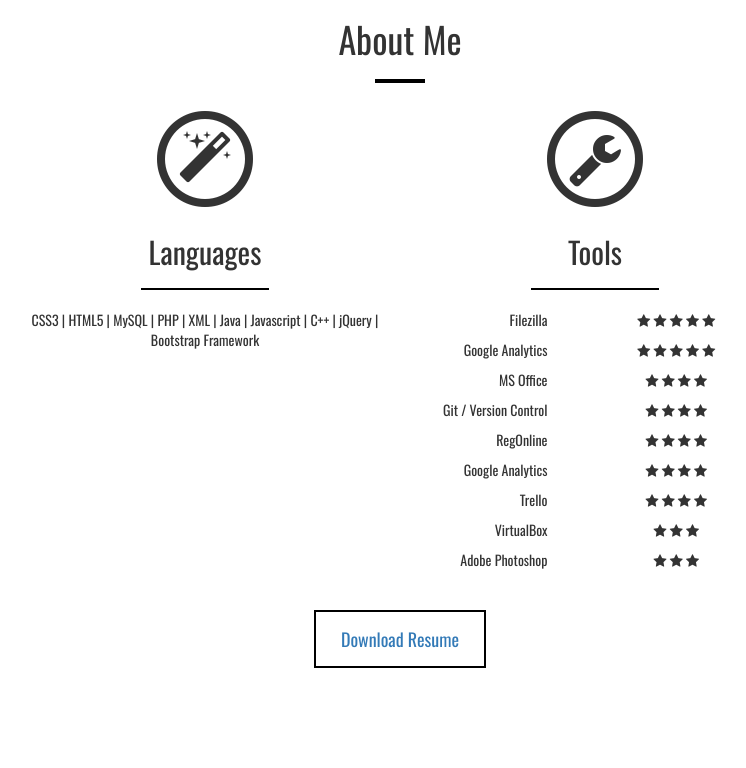
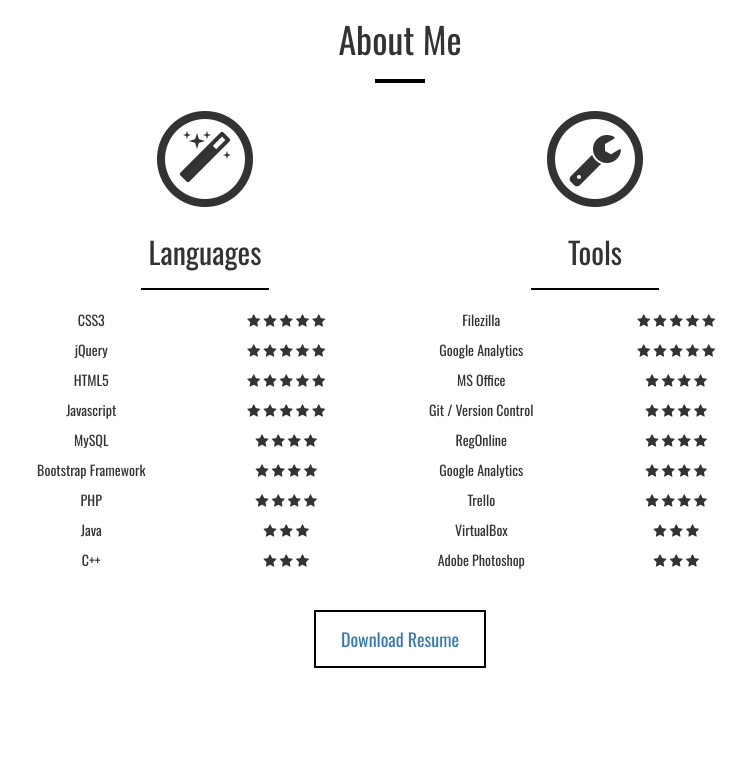
Before and after one commit to domnguyen/domnguyen.github.io, a PHP site: page / in a window 1280 px wide; the page is wider, and only the part inside the window is pictured. Shown: the part 955-1723 px from the top of that part, without its empty margins (240-986 px from the left). Run offline with PHP 8.4, Linux system fonts and the light colour scheme.

Commit message:
added Languages

```diff
--- a/index.html
+++ b/index.html
@@ -88,7 +90,113 @@
                         </span>
             <h2>Languages</h2>
             <hr class="skills">
-                        <p>CSS3 | HTML5 | MySQL | PHP | XML | Java | Javascript | C++ | jQuery | Bootstrap Framework</p>
+          <div class="row">
+            <div class="col-md-5">
+              <p class="text-right-md">CSS3</p>
+            </div>
+            <div class="col-md-7">
+              <i class="fa fa-star" aria-hidden="true"></i>
+              <i class="fa fa-star" aria-hidden="true"></i>
+              <i class="fa fa-star" aria-hidden="true"></i>
+              <i class="fa fa-star" aria-hidden="true"></i>
+              <i class="fa fa-star" aria-hidden="true"></i>
+            </div>
+</div>
+  <div class="row">
+            <div class="col-md-5">
+              <p class="text-right-md">jQuery</p>
+            </div>
+            <div class="col-md-7">
+              <i class="fa fa-star" aria-hidden="true"></i>
+              <i class="fa fa-star" aria-hidden="true"></i>
+              <i class="fa fa-star" aria-hidden="true"></i>
+              <i class="fa fa-star" aria-hidden="true"></i>
+              <i class="fa fa-star" aria-hidden="true"></i>
+            </div>
+          </div>
+            <div class="row">
+            <div class="col-md-5">
+              <p class="text-right-md">HTML5 </p>
+            </div>
+            <div class="col-md-7">
+              <i class="fa fa-star" aria-hidden="true"></i>
+              <i class="fa fa-star" aria-hidden="true"></i>
+              <i class="fa fa-star" aria-hidden="true"></i>
+              <i class="fa fa-star" aria-hidden="true"></i>
+              <i class="fa fa-star" aria-hidden="true"></i>
+            </div>
+          </div>
+            <div class="row">
+            <div class="col-md-5">
+              <p class="text-right-md">Javascript </p>
+            </div>
+            <div class="col-md-7">
+              <i class="fa fa-star" aria-hidden="true"></i>
+              <i class="fa fa-star" aria-hidden="true"></i>
+              <i class="fa fa-star" aria-hidden="true"></i>
+              <i class="fa fa-star" aria-hidden="true"></i>
+              <i class="fa fa-star" aria-hidden="true"></i>
+            </div>
+          </div>
+            <div class="row">
+            <div class="col-md-5">
+              <p class="text-right-md">MySQL </p>
+            </div>
+            <div class="col-md-7">
+              <i class="fa fa-star" aria-hidden="true"></i>
+              <i class="fa fa-star" aria-hidden="true"></i>
+              <i class="fa fa-star" aria-hidden="true"></i>
+              <i class="fa fa-star" aria-hidden="true"></i>
+            </div>
+          </div>
+            <div class="row">
+            <div class="col-md-5">
+              <p class="text-right-md">Bootstrap Framework</p>
+            </div>
+            <div class="col-md-7">
+              <i class="fa fa-star" aria-hidden="true"></i>
+              <i class="fa fa-star" aria-hidden="true"></i>
+              <i class="fa fa-star" aria-hidden="true"></i>
+              <i class="fa fa-star" aria-hidden="true"></i>
+            </div>
+          </div>
+            <div class="row">
+            <div class="col-md-5">
+              <p class="text-right-md">PHP </p>
+            </div>
+            <div class="col-md-7">
+
+              <i class="fa fa-star" aria-hidden="true"></i>
+              <i class="fa fa-star" aria-hidden="true"></i>
+              <i class="fa fa-star" aria-hidden="true"></i>
+              <i class="fa fa-star" aria-hidden="true"></i>
+            </div>
+          </div>
+
+            <div class="row">
+            <div class="col-md-5">
+              <p class="text-right-md">Java </p>
+            </div>
+            <div class="col-md-7">
+
+              <i class="fa fa-star" aria-hidden="true"></i>
+              <i class="fa fa-star" aria-hidden="true"></i>
+              <i class="fa fa-star" aria-hidden="true"></i>
+            </div>
+          </div>
+            <div class="row">
+            <div class="col-md-5">
+              <p class="text-right-md">C++ </p>
+            </div>
+            <div class="col-md-7">
+              <i class="fa fa-star" aria-hidden="true"></i>
+              <i class="fa fa-star" aria-hidden="true"></i>
+              <i class="fa fa-star" aria-hidden="true"></i>
+            </div>
+          </div>
+
+
+
           </div>
           <div class="col-md-4 text-center">
             <span class="fa-stack fa-lg fa-4x">
@@ -101,7 +209,7 @@
 
             <div class="row">
               <div class="col-md-5">
-                            <p class="text-right">Filezilla</p>
+                <p class="text-right-md">Filezilla</p>
               </div>
               <div class="col-md-7">
                 <i class="fa fa-star" aria-hidden="true"></i>
@@ -113,7 +221,7 @@
             </div>
             <div class="row">
               <div class="col-md-5">
-                            <p class="text-right">  Google Analytics</p>
+                <p class="text-right-md"> Google Analytics</p>
               </div>
               <div class="col-md-7">
                 <i class="fa fa-star" aria-hidden="true"></i>
@@ -126,7 +234,7 @@
 
             <div class="row">
               <div class="col-md-5">
-                            <p class="text-right">MS Office</p>
+                <p class="text-right-md">MS Office</p>
               </div>
               <div class="col-md-7">
                 <i class="fa fa-star" aria-hidden="true"></i>
@@ -139,7 +247,7 @@
 
             <div class="row">
               <div class="col-md-5">
-                            <p class="text-right">Git / Version Control</p>
+                <p class="text-right-md">Git / Version Control</p>
               </div>
               <div class="col-md-7">
                 <i class="fa fa-star" aria-hidden="true"></i>
@@ -155,7 +263,7 @@
 
             <div class="row">
               <div class="col-md-5">
-                            <p class="text-right">RegOnline</p>
+                <p class="text-right-md">RegOnline</p>
               </div>
               <div class="col-md-7">
                 <i class="fa fa-star" aria-hidden="true"></i>
@@ -169,7 +277,7 @@
 
             <div class="row">
               <div class="col-md-5">
-                            <p class="text-right">Google Analytics</p>
+                <p class="text-right-md">Google Analytics</p>
               </div>
               <div class="col-md-7">
                 <i class="fa fa-star" aria-hidden="true"></i>
@@ -182,7 +290,7 @@
 
             <div class="row">
               <div class="col-md-5">
-                            <p class="text-right">Trello</p>
+                <p class="text-right-md">Trello</p>
               </div>
               <div class="col-md-7">
                 <i class="fa fa-star" aria-hidden="true"></i>
@@ -194,7 +302,7 @@
             </div>
             <div class="row">
               <div class="col-md-5">
-                            <p class="text-right">VirtualBox</p>
+                <p class="text-right-md">VirtualBox</p>
               </div>
               <div class="col-md-7">
                 <i class="fa fa-star" aria-hidden="true"></i>
@@ -205,7 +313,7 @@
             </div>
             <div class="row">
               <div class="col-md-5">
-                            <p class="text-right">Adobe Photoshop</p>
+                <p class="text-right-md">Adobe Photoshop</p>
               </div>
               <div class="col-md-7">
                 <i class="fa fa-star" aria-hidden="true"></i>
@@ -420,8 +528,9 @@
   <script>
     (function(i, s, o, g, r, a, m) {
       i['GoogleAnalyticsObject'] = r;
-            i[r] = i[r] || function() {
-                (i[r].q = i[r].q || []).push(arguments)
+      i[r] = i[r]
+      function() {
+        (i[r].q = i[r].q[]).push(arguments)
       }, i[r].l = 1 * new Date();
       a = s.createElement(o),
         m = s.getElementsByTagName(o)[0];
```
Also changed, not shown: other parts of index.html (+23 -20 lines), css/style.css (+84 -1 lines). Lines whose indentation alone changed are shown as unchanged.
